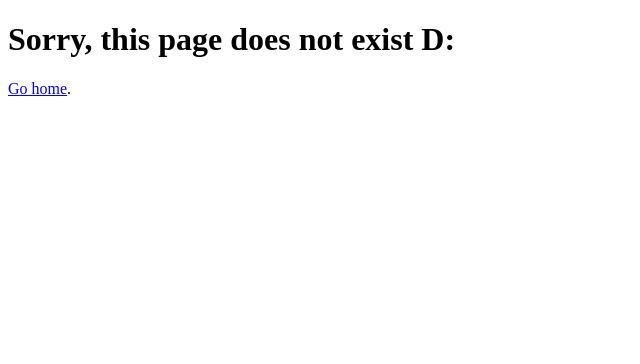
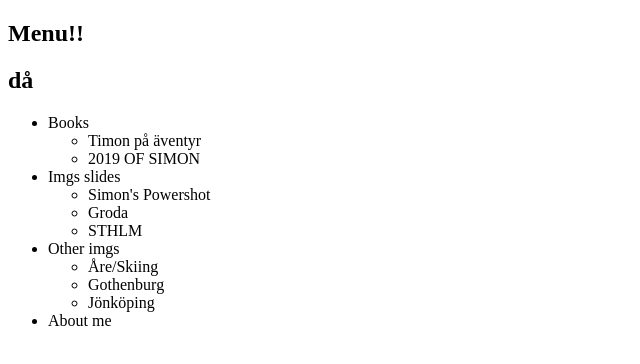
Before and after one commit to simon-ulrik/simon-ulrik.github.io, a Gatsby site in the folder gatsby/: page /components/menu in a window 1280 px wide. Before the commit this address had no page. Shown: the whole page, without its empty margins (0-640 px from the left). Built offline with nearby package versions, Linux system fonts and the light colour scheme; Gatsby itself is replaced by a stand-in of ours.

Commit message:
began with menu

```diff
--- /dev/null
+++ b/gatsby/src/pages/components/menu.js
@@ -0,0 +1,33 @@
+import React from "react"
+
+export default function Menu(props) {
+  return (
+    <nav>
+        <h2>Menu!!</h2>
+        <div id="nav_btns">
+            <div id="toggle_btn"></div>
+            <h1 id="menu_title">{props.title} då</h1>
+        </div>
+        <ul id="nav_links">
+            <li>Books</li>
+                <ul>
+                    <li>Timon på äventyr</li>
+                    <li>2019 OF SIMON</li>
+                </ul>
+            <li>Imgs slides</li>
+                <ul>
+                    <li>Simon's Powershot</li>
+                    <li>Groda</li>
+                    <li>STHLM</li>
+                </ul>
+            <li>Other imgs</li>
+                <ul>
+                    <li>Åre/Skiing</li>
+                    <li>Gothenburg</li>
+                    <li>Jönköping</li>
+                </ul>
+            <li>About me</li>
+        </ul>
+    </nav>
+  )
+}
--- a/gatsby/src/pages/index.js
+++ b/gatsby/src/pages/index.js
@@ -1,7 +1,9 @@
 import * as React from "react"
+import Menu from "./components/menu.js"
 
 const IndexPage = () => {
   return (
+    <>
     <main>
       <title>Simon's Portfolio</title>
       <h1>Hello!</h1>
@@ -9,6 +11,9 @@ const IndexPage = () => {
       <p>This site is a work in progress right now,</p>
       <p>check out my insta instead: <a href="https://www.instagram.com/simons.pictures/">@simons.pictures</a></p>
     </main>
+
+    <Menu title="hej"></Menu>
+    </>
   )
 }
 
```
Also changed, not shown: 1 other file.
